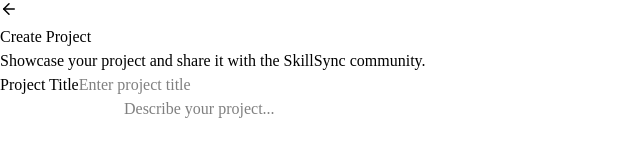
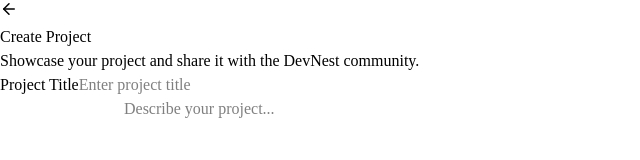
Before and after one commit to agrawaldd-1/DevNest, a React app in the folder frontend/: page /projects/create in a window 1280 px wide. Shown: the top 160 px of the page, without its empty margins (0-640 px from the left). Built offline with nearby package versions, Linux system fonts and the light colour scheme; sample sign-in values are in the browser's storage; the HTML template or start-up script is replaced by a standard one.

Commit message:
feat: improve project creation

```diff
--- a/frontend/src/components/CreateProject.jsx
+++ b/frontend/src/components/CreateProject.jsx
@@ -275,7 +275,7 @@ const CreateProject = () => {
 
                         <p className="mt-1 text-sm text-slate-500">
                             Showcase your project and
-                            share it with the SkillSync
+                            share it with the DevNest
                             community.
                         </p>
                     </div>
```
